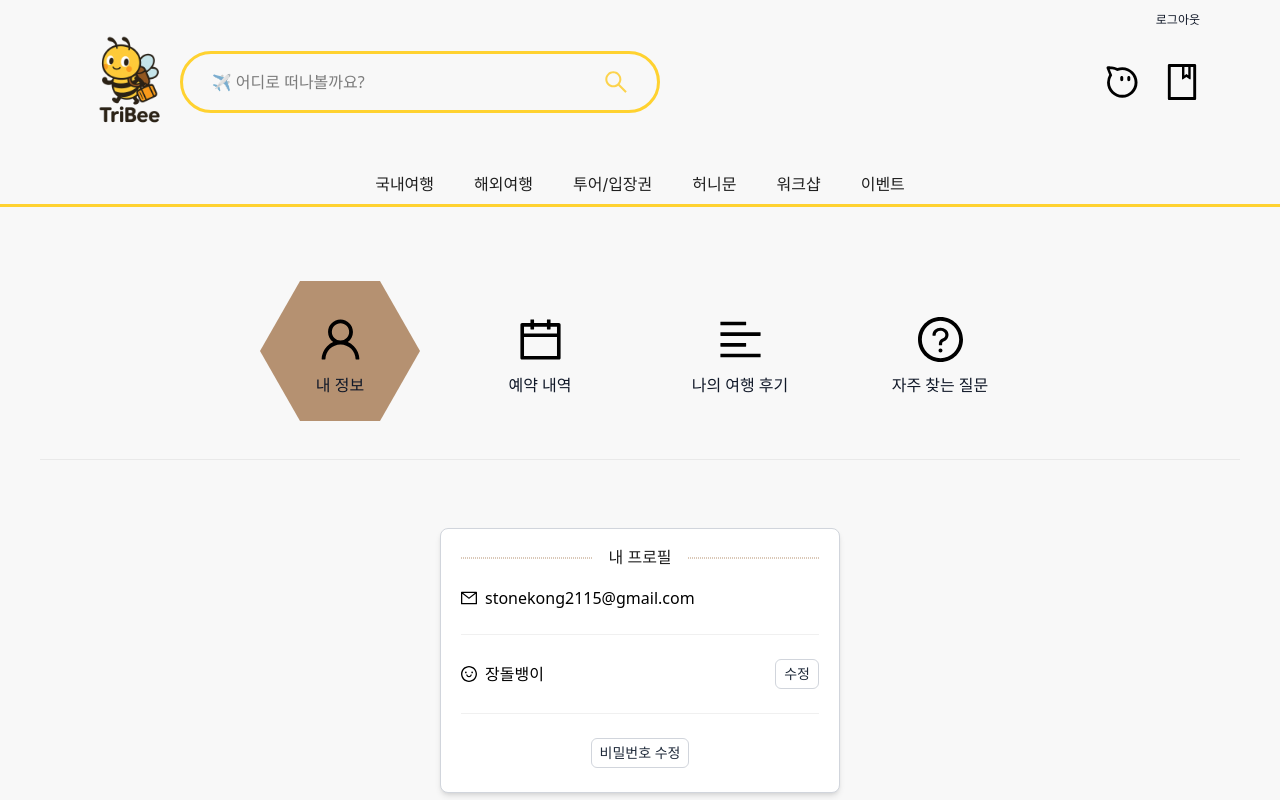
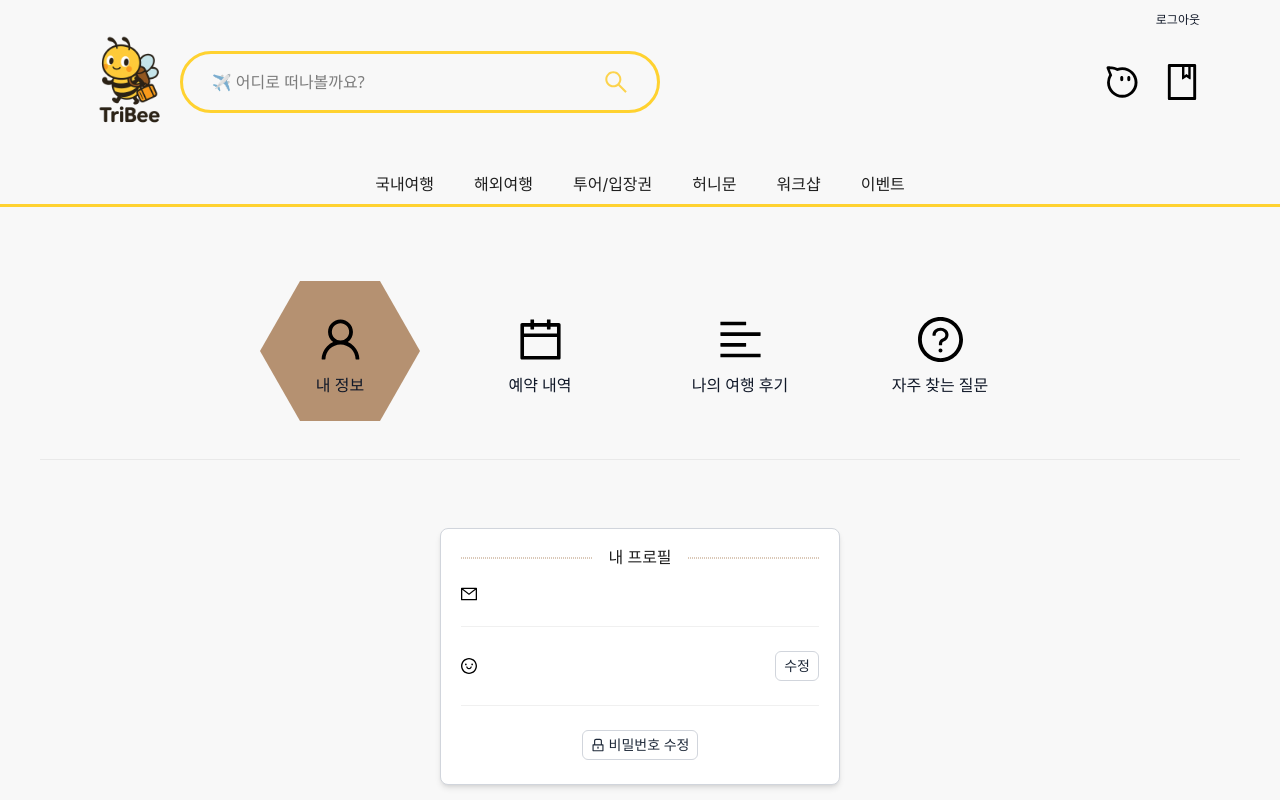
Before and after one commit to Tribee-project/Tribee-FE, a React (Vite) app: page /user/info in a window 1280 px wide. Shown: the top 800 px of the page. Built offline with nearby package versions, Linux system fonts and the light colour scheme; no server answers; sample sign-in values are in the browser's storage.

Commit message:
Feat: 유저 데이터 페칭 추가가

```diff
--- a/src/components/UserInfo/UserInfo.tsx
+++ b/src/components/UserInfo/UserInfo.tsx
@@ -1,7 +1,65 @@
-import { MailOutlined, SmileOutlined } from '@ant-design/icons';
+import { LockOutlined, MailOutlined, SmileOutlined } from '@ant-design/icons';
 import { Divider } from 'antd';
+import { useEffect, useState } from 'react';
+
+import { getUserInfo } from '@/services/axios/userApis';
+
+interface ProfileItemProps {
+  icon: React.ReactNode;
+  text: string;
+  action?: {
+    label: string;
+    onClick: () => void;
+  };
+}
+
+const ProfileItem: React.FC<ProfileItemProps> = ({ icon, text, action }) => {
+  return (
+    <>
+      <div className="flex items-center gap-2">
+        {icon}
+        <span>{text}</span>
+        {action && (
+          <button
+            className="ml-auto cursor-pointer rounded-md border-1 border-gray-300 p-1 px-2 text-sm text-gray-800 hover:bg-gray-100"
+            onClick={action.onClick}
+          >
+            {action.label}
+          </button>
+        )}
+      </div>
+      <Divider />
+    </>
+  );
+};
 
 const UserInfo: React.FC = () => {
+  const [userInfo, setUserInfo] = useState<{
+    email: string;
+    nickname: string;
+  }>({ email: '', nickname: '' });
+
+  useEffect(() => {
+    const fetchUserInfo = async () => {
+      try {
+        const data = await getUserInfo();
+        setUserInfo(data);
+      } catch (error) {
+        console.error('Failed to fetch user info:', error);
+      }
+    };
+
+    fetchUserInfo();
+  }, []);
+
+  const handleEditName = () => {
+    // 이름 수정 로직 구현
+  };
+
+  const handleChangePassword = () => {
+    // 비밀번호 변경 로직 구현
+  };
+
   return (
     <div className="mt-10 mb-10 flex flex-col items-center">
       <div className="w-100 rounded-lg border-1 border-gray-300 bg-white px-5 shadow-md">
@@ -9,21 +67,22 @@ const UserInfo: React.FC = () => {
           내 프로필
         </Divider>
         <div className="mb-6 flex flex-col">
-          <div className="flex items-center gap-2">
-            <MailOutlined />
-            <span>stonekong2115@gmail.com</span>
-          </div>
-          <Divider />
-          <div className="flex items-center gap-2">
-            <SmileOutlined />
-            <span>장돌뱅이</span>
-            <button className="ml-auto cursor-pointer rounded-md border-1 border-gray-300 p-1 px-2 text-sm text-gray-800 hover:bg-gray-100">
-              수정
-            </button>
-          </div>
-          <Divider />
-          <div className="flex items-center gap-2">
-            <button className="mx-auto cursor-pointer rounded-md border-1 border-gray-300 p-1 px-2 text-sm text-gray-800 hover:bg-gray-100">
+          <ProfileItem icon={<MailOutlined />} text={userInfo.email} />
+          <ProfileItem
+            icon={<SmileOutlined />}
+            text={userInfo.nickname}
+            action={{
+              label: '수정',
+              onClick: handleEditName,
+            }}
+          />
+
+          <div className="flex items-center justify-center">
+            <button
+              className="flex cursor-pointer items-center gap-1 rounded-md border-1 border-gray-300 p-1 px-2 text-sm text-gray-800 hover:bg-gray-100"
+              onClick={handleChangePassword}
+            >
+              <LockOutlined />
               비밀번호 수정
             </button>
           </div>
--- /dev/null
+++ b/src/services/axios/userApis.ts
@@ -0,0 +1,29 @@
+import axios from 'axios';
+
+const userApi = axios.create({
+  baseURL: 'https://cfb9-125-133-70-87.ngrok-free.app/api/v1/user',
+  headers: {
+    'ngrok-skip-browser-warning': '69420',
+  },
+});
+
+userApi.interceptors.request.use(
+  (config) => {
+    const token: string | null = localStorage.getItem('accessToken');
+    if (token) {
+      config.headers.Authorization = `Bearer ${token}`;
+    }
+    return config;
+  },
+  (error) => {
+    return Promise.reject(error);
+  },
+);
+
+const getUserInfo = async () => {
+  const response = await userApi.get('/info');
+  console.log('response:', response.data);
+  return response.data;
+};
+
+export { getUserInfo };
```
